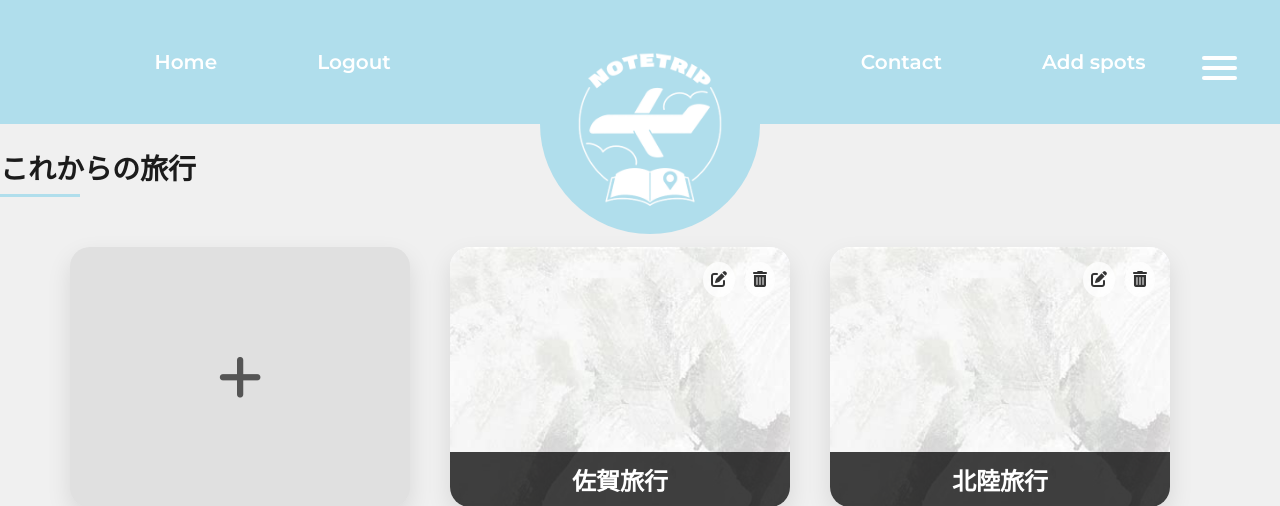
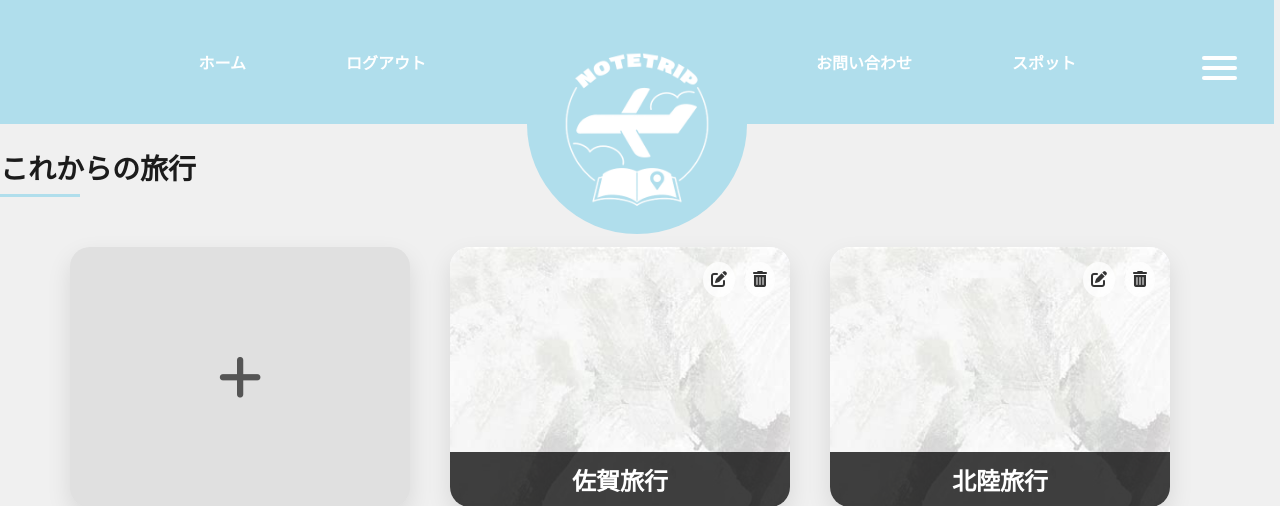
Before and after one commit to yamashita3303/NoteTrip, a Django app: page /home/ in a window 1280 px wide; the page is wider, and only the part inside the window is pictured. Shown: the top 506 px of that part. Run offline with Django 4.2, Linux system fonts and the light colour scheme; a user stored in the database is signed in; data comes from the database, SQL or seed files in the repository; both versions use the stored data as it was after the commit.

Commit message:
チェックボックス作成、ホームのhtml,css

```diff
--- a/app/templates/app/home.html
+++ b/app/templates/app/home.html
@@ -315,9 +315,9 @@ input[type=checkbox]:checked ~ #overlay-button:hover span, input[type=checkbox]:
             display: flex;
             justify-content: center; /*左右エリアを中央に寄せる */
             align-items: center;
-            width:100vw;
+            width:98vw;
             gap: 30px; /* 各エリア間のスペース */
-            margin-left:0;
+            /* margin-left:0; */
         }
 
         /* 半円を突き出す円形写真 */
@@ -359,9 +359,9 @@ input[type=checkbox]:checked ~ #overlay-button:hover span, input[type=checkbox]:
             color: #fff; /* 文字色 */
             padding: 10px 20px;
             border-radius: 5px;
-            font-size: 20px;
+            font-size: 16px;
             font-weight: bold;
-            text-align: center;
+            text-align: left;
             transition: background-color 0.3s, transform 0.2s;
 
         }
@@ -371,9 +371,9 @@ input[type=checkbox]:checked ~ #overlay-button:hover span, input[type=checkbox]:
             color: #fff; /* 文字色 */
             padding: 10px 20px;
             border-radius: 5px;
-            font-size: 20px;
+            font-size: 16px;
             font-weight: bold;
-            text-align: center;
+            text-align: left;
             transition: background-color 0.3s, transform 0.2s;
 
         }
@@ -383,9 +383,9 @@ input[type=checkbox]:checked ~ #overlay-button:hover span, input[type=checkbox]:
             color: #fff; /* 文字色 */
             padding: 10px 20px;
             border-radius: 5px;
-            font-size: 20px;
+            font-size: 16px;
             font-weight: bold;
-            text-align: center;
+            text-align: left;
             transition: background-color 0.3s, transform 0.2s;
 
         }
@@ -395,9 +395,9 @@ input[type=checkbox]:checked ~ #overlay-button:hover span, input[type=checkbox]:
             color: #fff; /* 文字色 */
             padding: 10px 20px;
             border-radius: 5px;
-            font-size: 20px;
+            font-size: 16px;
             font-weight: bold;
-            text-align: center;
+            text-align: left;
             transition: background-color 0.3s, transform 0.2s;
 
         }
@@ -418,11 +418,11 @@ input[type=checkbox]:checked ~ #overlay-button:hover span, input[type=checkbox]:
 
         /* ヘッダー左右エリアを中央に寄せる */
         .nav-links:first-child {
-            margin-right: 200px; /* 写真に近づける */
+            margin-right: 160px; /* 写真に近づける */
         }
 
         .nav-links:last-child {
-            margin-left: 200px; /* 写真に近づける */
+            margin-left: 160px; /* 写真に近づける */
         }
 
         .plan-container {
@@ -457,8 +457,8 @@ input[type=checkbox]:checked ~ #overlay-button:hover span, input[type=checkbox]:
         <nav class="navbar">
             <!-- 左側のリンク -->
             <div class="nav-links">
-                <a href="{% url 'home' %}" class="tab1">Home</a>
-                <a href="{% url 'logout' %}" class="tab2">Logout</a>
+                <a href="{% url 'home' %}" class="tab1">ホーム</a>
+                <a href="{% url 'logout' %}" class="tab2">ログアウト</a>
           </div>
 
             <!-- 中央の円形写真 -->
@@ -469,9 +469,9 @@ input[type=checkbox]:checked ~ #overlay-button:hover span, input[type=checkbox]:
 
             <!-- 右側のリンク -->
             <div class="nav-links">
-                <a href="{% url 'application' %}" class="tab3">Contact</a></li>
+                <a href="{% url 'application' %}" class="tab3">お問い合わせ</a></li>
                 {% if applicant_id %}
-                    <a href="{% url 'add_spot' applicant_id=applicant_id %}" class="tab4">Add spots</a>
+                    <a href="{% url 'add_spot' applicant_id=applicant_id %}" class="tab4">スポット</a>
                 {% else %}
                     <span>申請後にスポットを追加できます</span>
                 {% endif %}
```
Also changed, not shown: app/templates/app/checklist.html (+9 -1 lines), app/templates/base/base.html (+4 -4 lines), db.sqlite3.
